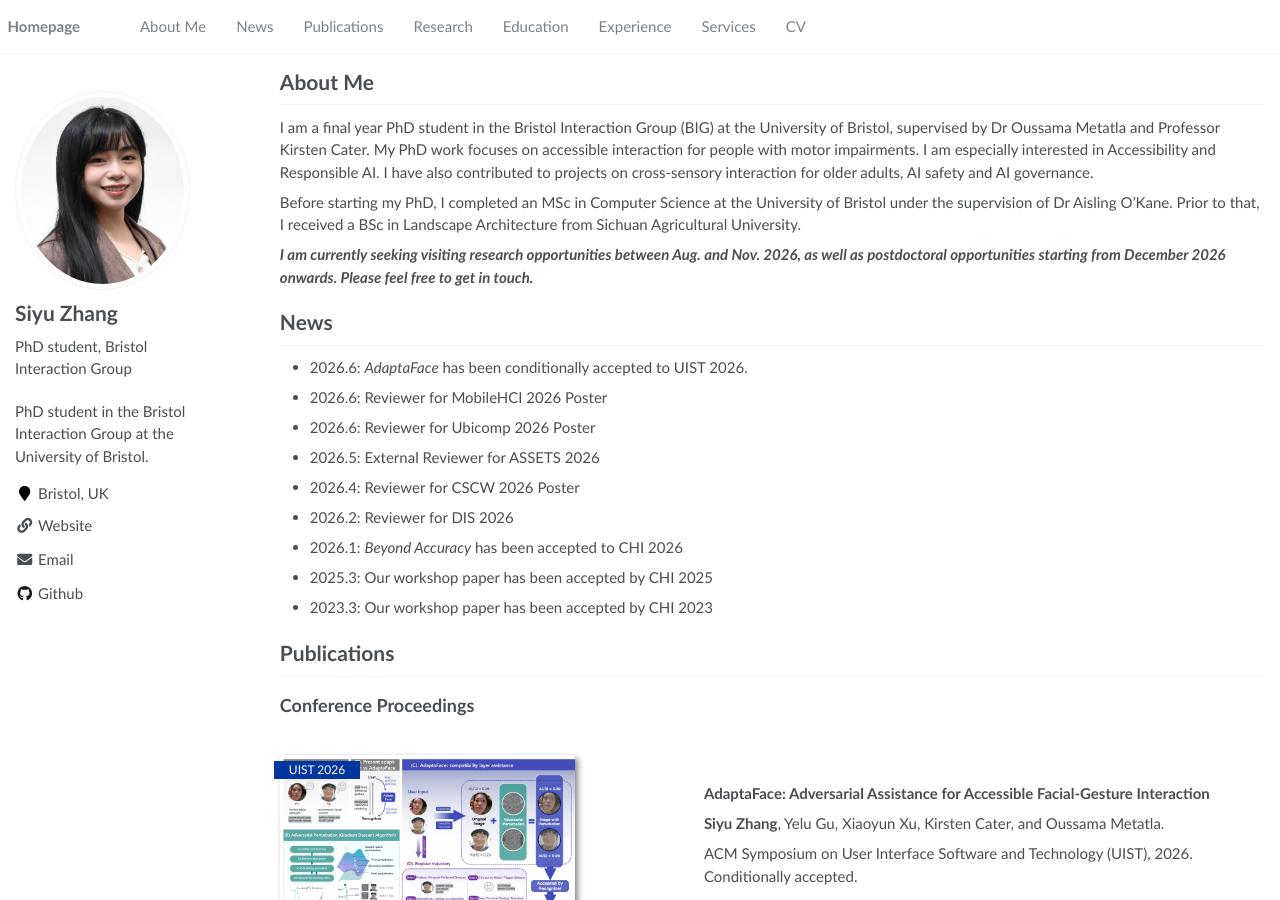
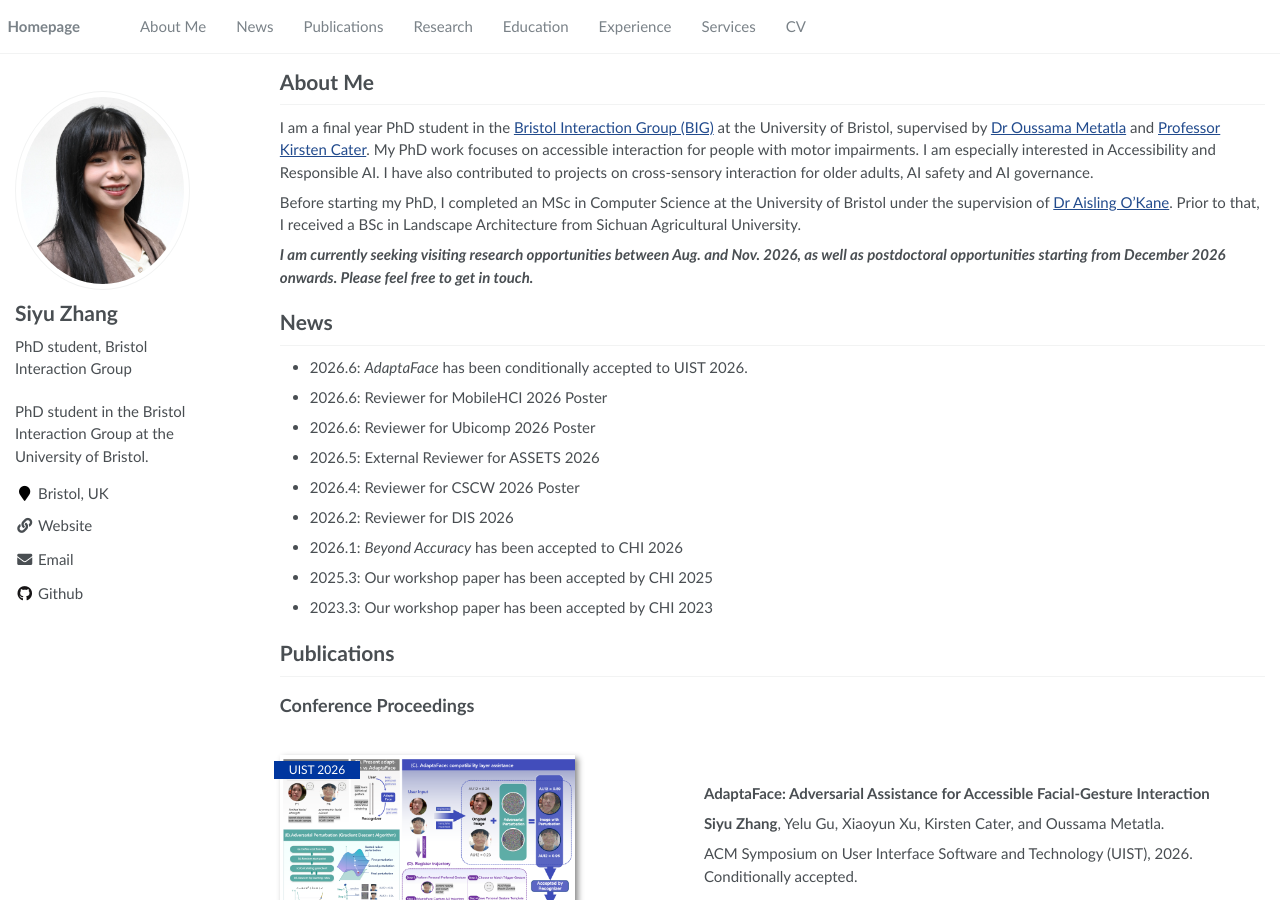
Before and after one commit to SiyuZhang-zsy/SiyuZhang-zsy.github.io, a Jekyll site: the page built from _pages/about.md, in a window 1280 px wide and 900 px high. Built offline with Jekyll 4.4.1, drawn with Linux system fonts in a browser that asks for light colours; part of the change alters nothing that is shown.

```diff
--- a/_pages/about.md
+++ b/_pages/about.md
@@ -10,9 +10,9 @@ redirect_from:
 
 # About Me
 
-I am a final year PhD student in the Bristol Interaction Group (BIG) at the University of Bristol, supervised by Dr Oussama Metatla and Professor Kirsten Cater. My PhD work focuses on accessible interaction for people with motor impairments. I am especially interested in Accessibility and Responsible AI. I have also contributed to projects on cross-sensory interaction for older adults, AI safety and AI governance.
+I am a final year PhD student in the [Bristol Interaction Group (BIG)](https://biglab.co.uk/) at the University of Bristol, supervised by [Dr Oussama Metatla](http://www.ousmet.com/) and [Professor Kirsten Cater](https://www.bristol.ac.uk/people/person/Kirsten-Cater-a57f7307-cd31-4b32-abd7-c7b4c56a7dcf/). My PhD work focuses on accessible interaction for people with motor impairments. I am especially interested in Accessibility and Responsible AI. I have also contributed to projects on cross-sensory interaction for older adults, AI safety and AI governance.
 
-Before starting my PhD, I completed an MSc in Computer Science at the University of Bristol under the supervision of Dr Aisling O'Kane. Prior to that, I received a BSc in Landscape Architecture from Sichuan Agricultural University.
+Before starting my PhD, I completed an MSc in Computer Science at the University of Bristol under the supervision of [Dr Aisling O'Kane](https://www.bristol.ac.uk/people/person/Aisling-O'Kane-7cfdc42c-46bc-4c6f-98c4-b73408c04bff/). Prior to that, I received a BSc in Landscape Architecture from Sichuan Agricultural University.
 
 ***I am currently seeking visiting research opportunities between Aug. and Nov. 2026, as well as postdoctoral opportunities starting from December 2026 onwards. Please feel free to get in touch.***
 
```
